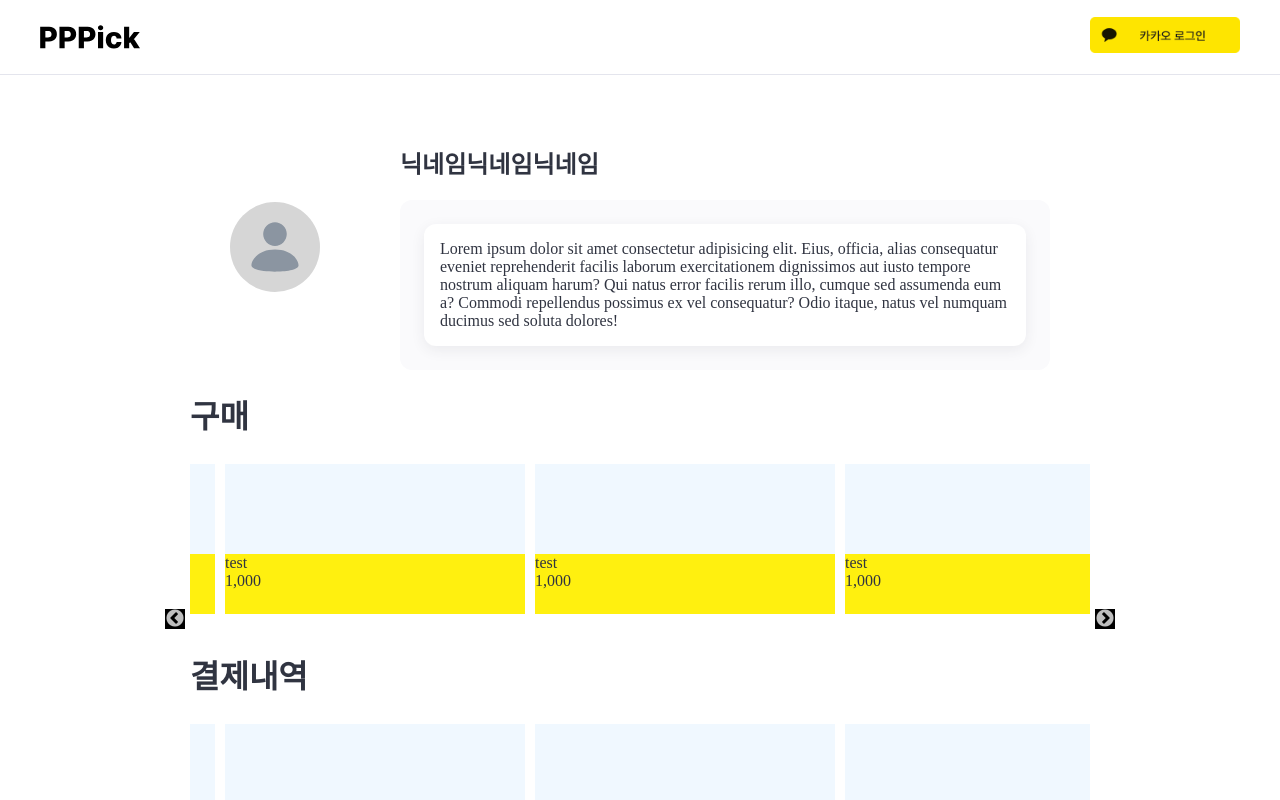
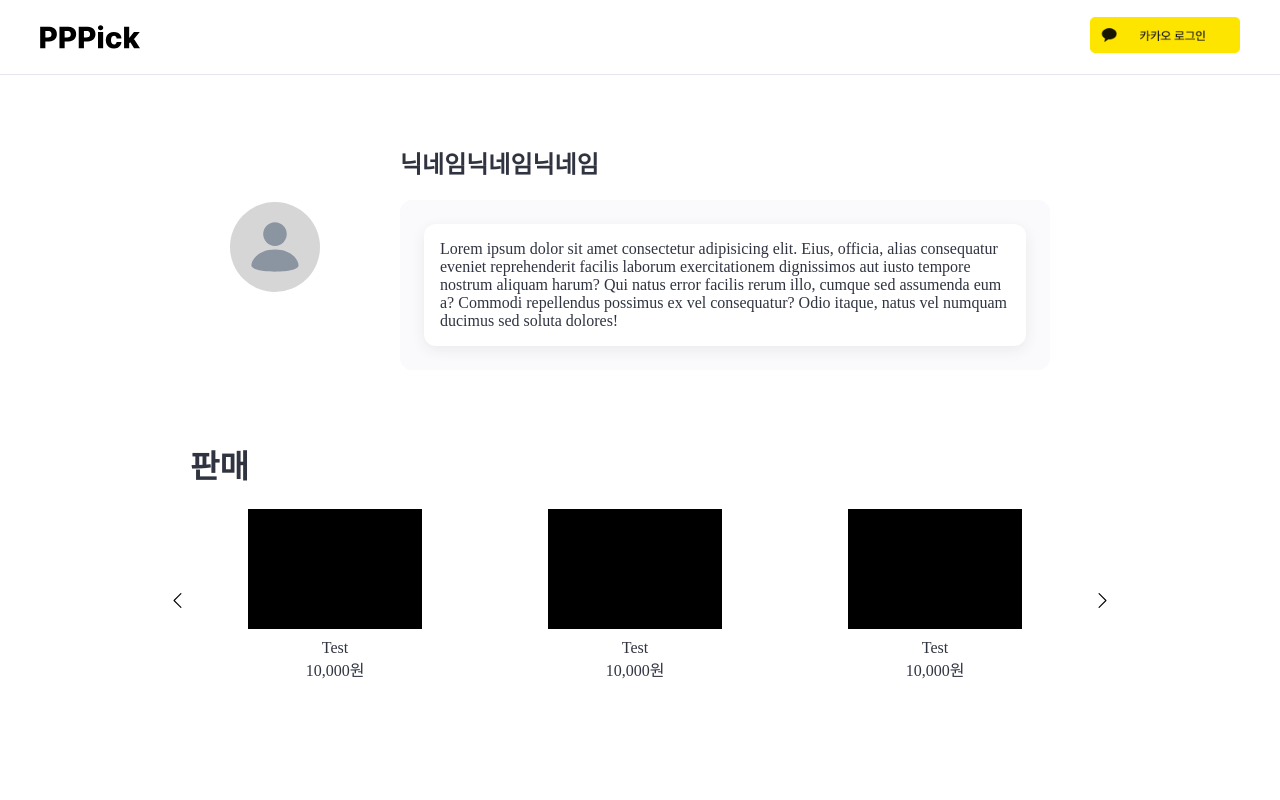
Before and after one commit to pickpickpick-project/pickpickpick-front, a React (Create React App) app: page /mypage in a window 1280 px wide. Shown: the top 800 px of the page. Built offline with nearby package versions, Linux system fonts and the light colour scheme.

Commit message:
feat : carousel 퍼블리싱

```diff
--- a/src/components/Mypage/Mypage_carousel.tsx
+++ b/src/components/Mypage/Mypage_carousel.tsx
@@ -1,78 +1,101 @@
 import styled from "styled-components";
-import Slider from "react-slick";
-import "slick-carousel/slick/slick.css";
-import "slick-carousel/slick/slick-theme.css";
+import {ReactComponent as ArrowLeft} from "../../assets/images/Mypage/arrow-left.svg";
+import {ReactComponent as ArrowRight} from "../../assets/images/Mypage/arrow-right.svg";
 
 const MypageCarouselStyled = styled.div`
-    width : 100%;
-    height : 200px;
-    margin-bottom : 60px;
+    width : 100%; // 900px
+    margin : 50px 0 50px 0;
+    position : relative;
 
-    .mypage-carousel-container{
-        height : 100%;
+    .mypage-arrow-left{
+            position : absolute;
+            top : 60%;
+            left : -20px;
+            width : 15px;
+            height : 15px;
+            cursor: pointer;
         }
 
-    .carousel{
-        button{
+    .mypage-arrow-right{
+        position: absolute;
+        right : -20px;
+        top : 60%;
+        width : 15px;
+        height : 15px;
+        cursor: pointer;
+    }
+
+    .mypage-carousel{
+        overflow: hidden;
+    }
+
+
+    .mypage-carousel-box{
+        width : 1500px;
+        height : 200px;
+        position: relative;
+
+    }
+    .mypage-carousel-container{
+        display: flex;
+        flex-direction: row;
+        height : 100%;
+
+        .mypage-carousel-element-container{
+            width : 290px;
+            margin-right : 10px;
+
+            .mypage-carousel-element-img{
                 background-color: black;
+                height : 60%;
+                width : 60%;
+                margin : 0 auto;
+                margin-bottom : 10px;
             }
-        .slick-list{
-            .slick-slide{
-                padding : 5px;
+
+            .mypage-carousel-element-title{
+                text-align: center;
             }
+            .mypage-carousel-element-price{
+                text-align: center;
             }
         }
 
-    .carousel-element-container{
-        background-color: #fff00f;
-        height : 150px;
-        display : flex;
-        flex-direction: column;
-
-        .carousel-element-img{
-            width : 100%;
-            height : 60%;
-            background-color: aliceblue;
     }
-    }
-
 `
 
-const settings = {
-    dots: false,
-    infinite: true,
-    speed: 500,
-    slidesToShow: 3,
-    slidesToScroll: 3
-  };
 
 const MypageCarousel = ({title}:any) => {
     return (
         <MypageCarouselStyled>
+            <ArrowLeft className="mypage-arrow-left"></ArrowLeft>
+            <ArrowRight className="mypage-arrow-right"></ArrowRight>
+            <div className="mypage-carousel">
+                <h1>{title}</h1>
+                <div className="mypage-carousel-box">
                     <div className="mypage-carousel-container">
-                <h1>{title}</h1>
-                <Slider className="carousel" {...settings}>
-                    <div className="carousel-element-container">
-                        <div className="carousel-element-img"></div>
-                        <div className="carousel-element-title">test</div>
-                        <div className="carousel-element-price">1,000</div>
+                        <div className="mypage-carousel-element-container">
+                            <div className="mypage-carousel-element-img"></div>
+                            <div className="mypage-carousel-element-title">Test</div>
+                            <div className="mypage-carousel-element-price">10,000원</div>
                         </div>
-                    <div className="carousel-element-container">
-                        <div className="carousel-element-img"></div>
-                        <div className="carousel-element-title">test</div>
-                        <div className="carousel-element-price">1,000</div>
+                        <div className="mypage-carousel-element-container">
+                            <div className="mypage-carousel-element-img"></div>
+                            <div className="mypage-carousel-element-title">Test</div>
+                            <div className="mypage-carousel-element-price">10,000원</div>
                         </div>
-                    <div className="carousel-element-container">
-                        <div className="carousel-element-img"></div>
-                        <div className="carousel-element-title">test</div>
-                        <div className="carousel-element-price">1,000</div>
+                        <div className="mypage-carousel-element-container">
+                            <div className="mypage-carousel-element-img"></div>
+                            <div className="mypage-carousel-element-title">Test</div>
+                            <div className="mypage-carousel-element-price">10,000원</div>
                         </div>
-                    <div className="carousel-element-container">
-                        <div className="carousel-element-img"></div>
-                        <div className="carousel-element-title">test</div>
-                        <div className="carousel-element-price">1,000</div>
+                        <div className="mypage-carousel-element-container">
+                            <div className="mypage-carousel-element-img"></div>
+                            <div className="mypage-carousel-element-title">Test</div>
+                            <div className="mypage-carousel-element-price">10,000원</div>
                         </div>
-                </Slider>
+                    </div>
+                </div>
             </div>
         </MypageCarouselStyled>
     )
--- a/src/pages/Mypage.tsx
+++ b/src/pages/Mypage.tsx
@@ -17,8 +17,8 @@ const Mypage = () => {
     return (
         <MypageStyled>
             <MypageProfile/>
+            <MypageCarousel title={"판매"}/>
             <MypageCarousel title={"구매"}/>
-            <MypageCarousel title={"결제내역"}/>
         </MypageStyled>
     )
 }
```
Also changed, not shown: src/assets/images/Mypage/arrow-left.svg (added), src/assets/images/Mypage/arrow-right.svg (added). Lines whose indentation alone changed are shown as unchanged.
